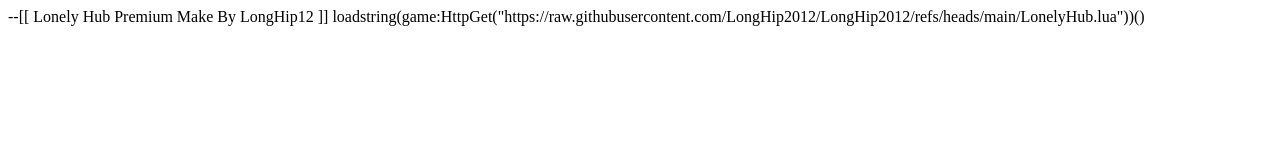
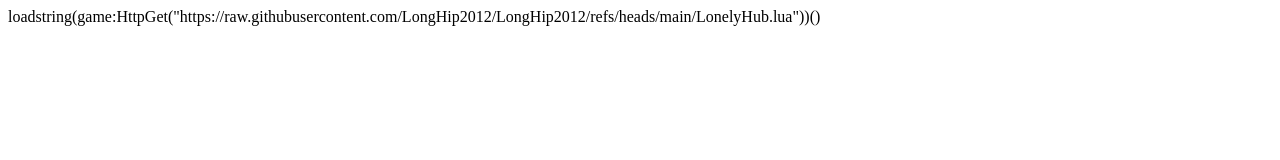
Before and after one commit to LongHip2012/loader.lua, a plain HTML site: page index.html in a window 1280 px wide. Drawn offline with Linux system fonts and the light colour scheme.

Commit message:
Update index.html

```diff
--- a/index.html
+++ b/index.html
@@ -1,7 +1,4 @@
 <html><head>
-<meta charset="utf-8"></head><body>--[[
-Lonely Hub Premium
-Make By LongHip12
-]]
+<meta charset="utf-8"></head><body>
 loadstring(game:HttpGet("https://raw.githubusercontent.com/LongHip2012/LongHip2012/refs/heads/main/LonelyHub.lua"))()
 </body></html>
```
